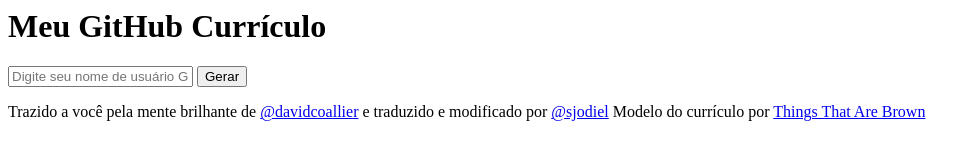
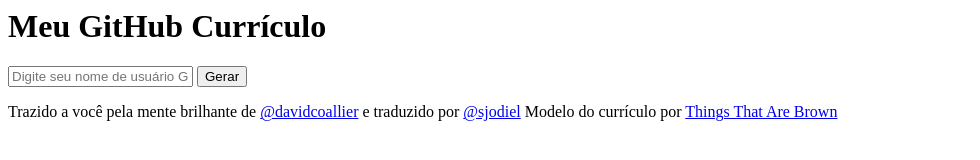
Before and after one commit to beingsane/curriculo.github.io, a plain HTML site: page views/index.html in a window 1280 px wide. Shown: the whole page, without its empty margins (0-980 px from the left). Drawn offline with Linux system fonts and the light colour scheme.

Commit message:
Update views/index.html

```diff
--- a/views/index.html
+++ b/views/index.html
@@ -17,7 +17,7 @@
 
   </article>
 
- <footer role="contentinfo"><p>Trazido a você pela mente brilhante de <a href="https://twitter.com/davidcoallier">@davidcoallier</a> e traduzido e modificado por <a href="https://twitter.com/sjodiel">@sjodiel</a>  Modelo do currículo por <a href="http://thingsthatarebrown.com/blog/2009/05/sample-resume-template/">Things That Are Brown</a></p></footer>
+ <footer role="contentinfo"><p>Trazido a você pela mente brilhante de <a href="https://twitter.com/davidcoallier">@davidcoallier</a> e traduzido por <a href="https://twitter.com/sjodiel">@sjodiel</a>  Modelo do currículo por <a href="http://thingsthatarebrown.com/blog/2009/05/sample-resume-template/">Things That Are Brown</a></p></footer>
 
 </div>
 
```
